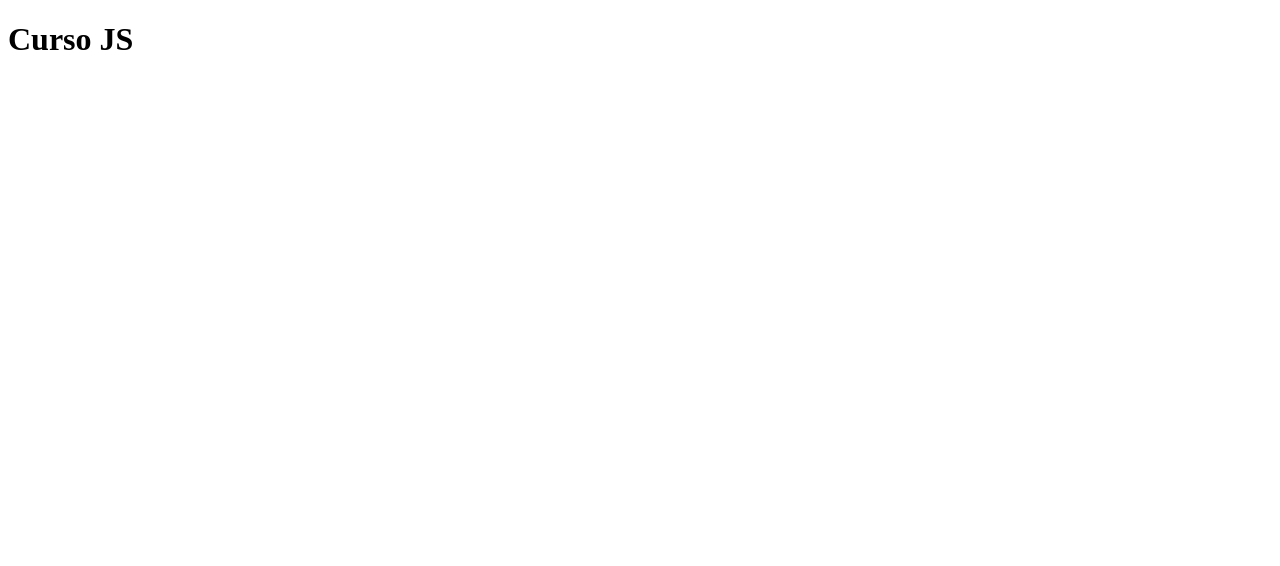
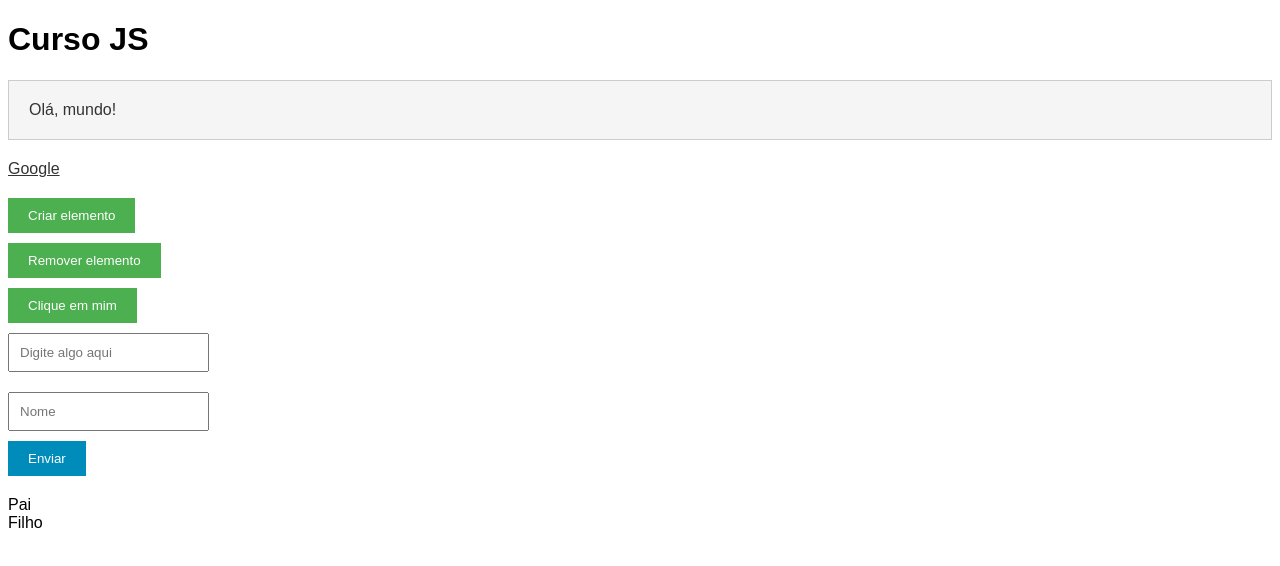
Before and after one commit to MatheusMartinsR/JavaScript, a website: page index.html in a window 1280 px wide. Drawn offline with Linux system fonts and the light colour scheme.

Commit message:
Andamento do curso

```diff
--- a/avancando.js
+++ b/avancando.js
@@ -1,5 +1,3 @@
-const objeto = {nome: "Matheus", idade: 20}
-
-const jsonString = JSON.stringify(objeto)
+const obj = {nome: "Matheus", idade: 20}
+const jsonString = JSON.stringify(obj)
 console.log(jsonString)
-console.log(typeof jsonString)
--- /dev/null
+++ b/dom.js
@@ -0,0 +1,24 @@
+//const link = document.querySelector("a");
+//console.log(link)
+//link.setAttribute("href", "https://youtube.com")
+//console.log(link.getAttribute("href"));
+
+
+//const elemento = document.querySelector("#meuId");
+
+//elemento.classList.add("novaClasse")
+
+//const elemento1 = document.querySelector("#meuId");
+
+//elemento1.style.color = "blue";
+//elemento1.style.backgroundColor = "red";
+
+
+const element4 = document.querySelector("#meuInput");
+
+const pai = element4.parentNode;
+console.log(pai)
+
+
+const primeiroFilho = pai.firstChild;
+console.log(primeiroFilho)
--- a/index.html
+++ b/index.html
@@ -7,11 +7,39 @@
     <!--<script src="fundamentos.js"></script> -->
     <!--<script src="fundamentos_exercicios.js"></script>-->
     <!--<script src="avancando.js"></script>-->
-    <script src="avançando_ex.js"></script>
+    <!--<script src="avançando_ex.js"></script>-->
+    <!--<script src="avancando.js"></script>-->
+    <script src="dom.js" defer ></script>
+    <link rel="stylesheet" href="style.css">
     <title>JavaScript</title>
 </head>
 <body>
     <h1>Curso JS</h1>
+    <!-- Seção de DOM -->
+
+    <!-- Exemplo para seleção de elementos no DOM -->
+    <div id="meuId" class="minhaClasse">Olá, mundo!</div>
+    <a href="https://www.google.com" target="_blank">Google</a>
+
+    <!-- Exemplo para manipulação da estrutura do DOM -->
+    <button id="botaoCriar">Criar elemento</button>
+    <button id="botaoRemover">Remover elemento</button>
+
+    <!-- Exemplos para eventos -->
+    <button id="botaoEvento">Clique em mim</button>
+    <input type="text" id="inputEvento" placeholder="Digite algo aqui" />
+
+    <!-- Exemplo para eventos de formulário -->
+    <form id="meuFormulario">
+      <input type="text" id="meuInput" placeholder="Nome" />
+      <button type="submit">Enviar</button>
+    </form>
+
+    <!-- Exemplo para eventos de propagação e delegação -->
+    <div id="elementoPai">
+      Pai
+      <div id="elementoFilho" class="classeDosFilhos">Filho</div>
+    </div>
 
 </body>
 </html>
--- /dev/null
+++ b/style.css
@@ -0,0 +1,56 @@
+body {
+    font-family: Arial, sans-serif;
+  }
+
+  #meuId {
+    padding: 20px;
+    margin: 20px 0;
+    background-color: #f5f5f5;
+    color: #333;
+  }
+
+  .minhaClasse {
+    border: 1px solid #ccc;
+  }
+
+  button {
+    display: block;
+    margin: 10px 0;
+    padding: 10px 20px;
+    background-color: #4caf50;
+    color: white;
+    border: none;
+    cursor: pointer;
+  }
+
+  button:hover {
+    background-color: #45a049;
+  }
+
+  input[type="text"] {
+    padding: 10px;
+    margin: 10px 0;
+    display: block;
+  }
+
+  form {
+    margin: 20px 0;
+  }
+
+  form button {
+    background-color: #008cba;
+  }
+
+  form button:hover {
+    background-color: #007b9a;
+  }
+
+  a {
+    display: block;
+    margin: 20px 0;
+    color: #333;
+  }
+
+  #meuId.novaClasse{
+    color:red;
+  }
```
